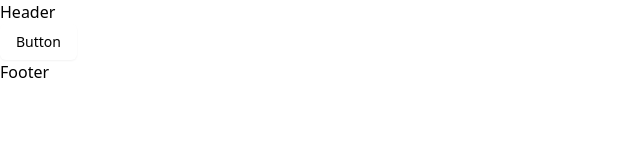
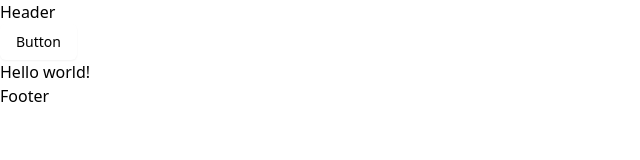
Before and after one commit to softcomtehno/Alumni-Association-of-UK-MUIT, a React (Vite) app: page / in a window 1280 px wide. Shown: the top 160 px of the page, without its empty margins (0-640 px from the left). Built offline with nearby package versions, Linux system fonts and the light colour scheme.

Commit message:
first commit

```diff
--- a/src/pages/home/homePage.tsx
+++ b/src/pages/home/homePage.tsx
@@ -1,5 +1,10 @@
 import { Button } from "~app/components/ui/button";
 
 export const HomePage: React.FC = () => {
-  return <Button>Button</Button>;
+  return (
+    <div>
+      <Button>Button</Button>
+      <h1>Hello world!</h1>
+    </div>
+  );
 };
```
